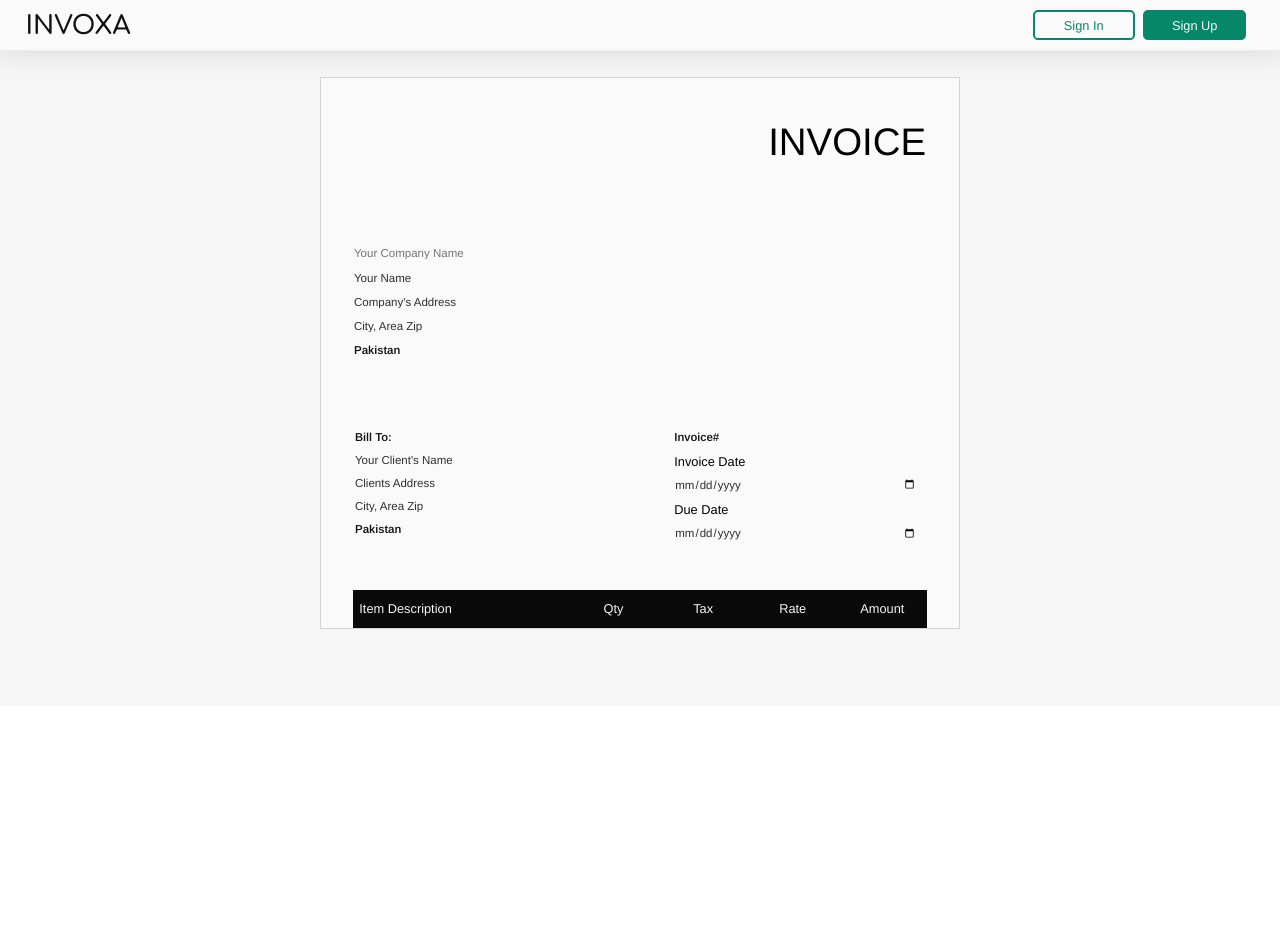
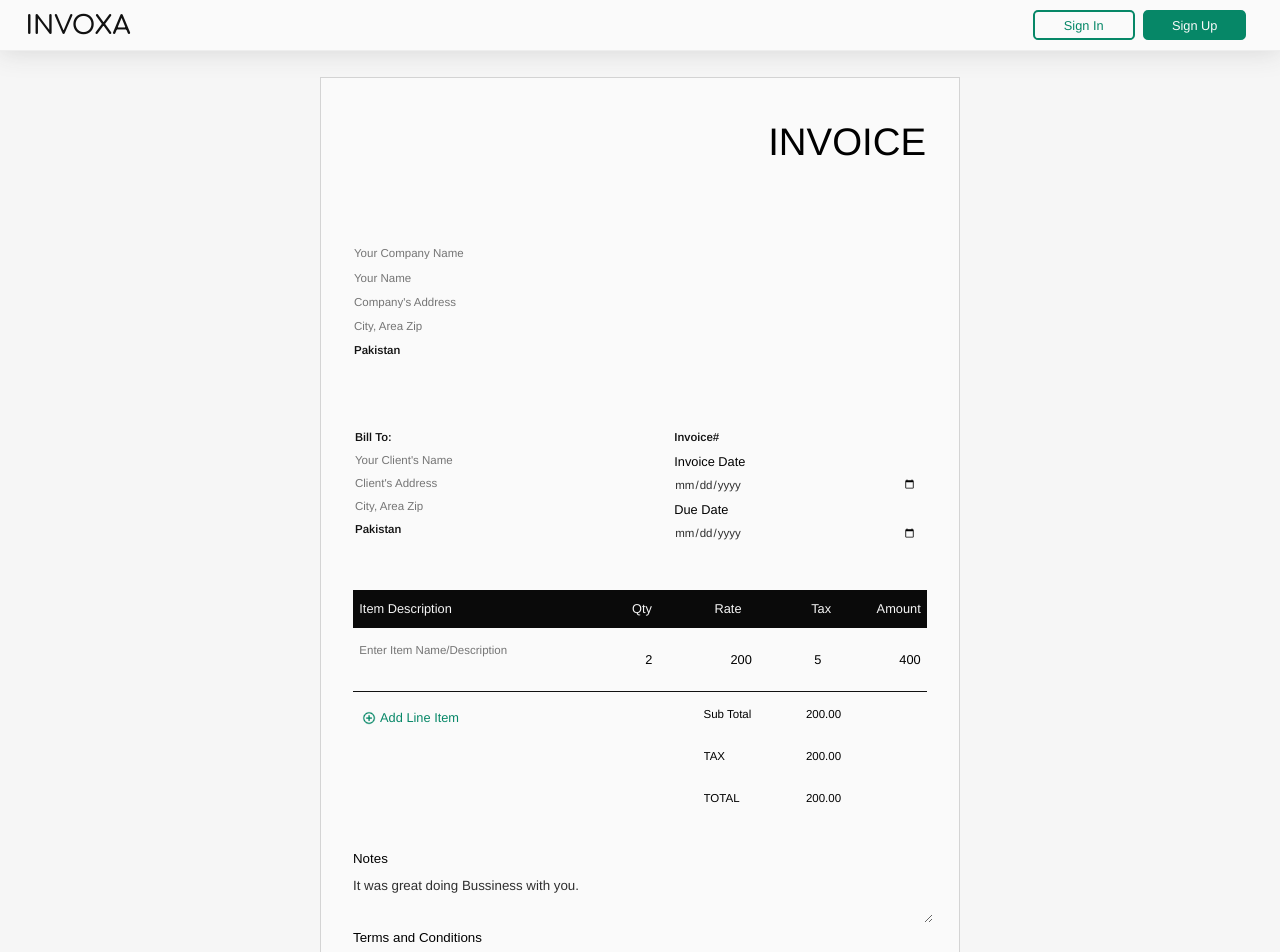
Before and after one commit to MuhammadTalha15/Invoxa, a React (Vite) app: page / in a window 1280 px wide. Shown: the top 952 px of the page. Before the commit the page ends 800 px from the top, so only its background shows below. Built offline with nearby package versions, Linux system fonts and the light colour scheme.

Commit message:
First Layer Design Completed

```diff
--- a/src/components/Main.jsx
+++ b/src/components/Main.jsx
@@ -11,7 +11,7 @@ const Main = () => {
     const [sellerCity, setCity] = useState('City, Area Zip');
     const [country, setCountry] = useState('Pakistan');
 
-    const [receiverBill, setReceiver] = useState('Bill To:');
+    const [receiverBill, setReceiver] = useState('Bill To: ');
     const [clientComp, setReceiverName] = useState(`Your Client's Name`);
     const [clientAddress, setReceiverAdress] = useState(`Clients Address`);
     const [receiverCity, setRecCity] = useState('City, Area Zip');
@@ -25,6 +25,23 @@ const Main = () => {
     const [rate, setRate] = useState('Rate');
     const [amount, setAmount] = useState('Amount');
 
+    const [quantityValue, setQuantityValue] = useState(2);
+    const [rateValue, setRateValue] = useState(200);
+    const [taxValue, setTaxValue] = useState(5);
+    const [amountValue, setAmountValue] = useState(rateValue * quantityValue);
+
+    const [subTotal, setSubTotal] = useState('Sub Total');
+    const [finalTax, setFinalTax] = useState('');
+    const [TOTAL, setAllTotal] = useState('TOTAL');
+
+    const [finalSubTotal, setFinalSubTotal] = useState();
+    const [finalAllTotal, setFinalAllTotal] = useState();
+
+    useEffect(() => {
+
+        setAmountValue(Number(rateValue) * Number(quantityValue));
+    }, [quantityValue, rateValue]);
+
 
     return (
         <>
@@ -34,18 +51,18 @@ const Main = () => {
                         <input className='inv-title' type="text" name="title" id="title" value={title} onChange={(e) => setTitle(e.target.value)} />
                     </div>
                     <div className="slr">
-                        <input className='slr-txt' type="text" name="slr" id="slr" placeholder={sellerCompany} onChange={(e) => setComp(e.target.value)} />
-                        <input className='slr-txt' type="text" name="slr" id="slr" value={sellerName} onChange={(e) => setSellerName(e.target.value)} />
-                        <input className='slr-txt' type="text" name="slr" id="slr" value={companyAddress} onChange={(e) => setAdress(e.target.value)} />
-                        <input className='slr-txt' type="text" name="slr" id="slr" value={sellerCity} onChange={(e) => setCity(e.target.value)} />
-                        <input className='slr-txt highlight' type="text" name="slr" id="slr" value={country} onChange={(e) => setCountry(e.target.value)} />
+                        <input className='slr-txt' type="text" name="slr" id="slr" placeholder="Your Company Name" onChange={(e) => setComp(e.target.value)} />
+                        <input className='slr-txt' type="text" name="slr" id="slr" placeholder='Your Name' onChange={(e) => setSellerName(e.target.value)} />
+                        <input className='slr-txt' type="text" name="slr" id="slr" placeholder={`Company's Address`} onChange={(e) => setAdress(e.target.value)} />
+                        <input className='slr-txt' type="text" name="slr" id="slr" placeholder='City, Area Zip' onChange={(e) => setCity(e.target.value)} />
+                        <input className='slr-txt highlight' placeholder='Your Country' type="text" name="slr" id="slr" value={country} onChange={(e) => setCountry(e.target.value)} />
                     </div>
                     <div className="slr client">
                         <div className="left">
                             <input className='slr-txt highlight' type="text" name="slr" id="slr" value={receiverBill} onChange={(e) => setReceiver(e.target.value)} />
-                            <input className='slr-txt' type="text" name="slr" id="slr" value={clientComp} onChange={(e) => setReceiverName(e.target.value)} />
-                            <input className='slr-txt' type="text" name="slr" id="slr" value={clientAddress} onChange={(e) => setReceiverAdress(e.target.value)} />
-                            <input className='slr-txt' type="text" name="slr" id="slr" value={receiverCity} onChange={(e) => setRecCity(e.target.value)} />
+                            <input className='slr-txt' type="text" name="slr" id="slr" placeholder={`Your Client's Name`} onChange={(e) => setReceiverName(e.target.value)} />
+                            <input className='slr-txt' type="text" name="slr" id="slr" placeholder={`Client's Address`} onChange={(e) => setReceiverAdress(e.target.value)} />
+                            <input className='slr-txt' type="text" name="slr" id="slr" placeholder={`City, Area Zip`} onChange={(e) => setRecCity(e.target.value)} />
                             <input className='slr-txt highlight' type="text" name="slr" id="slr" value={clientCountry} onChange={(e) => setClientCountry(e.target.value)} />
                         </div>
                         <div className="right">
@@ -58,12 +75,47 @@ const Main = () => {
                     </div>
                     <div className="table-hdr">
                         <div className="tble-tp">
-                            <input className='tble-des description' type="text" name="slr" id="slr" value={itemDesc} onChange={(e) => setClientCountry(e.target.value)} />
-                            <input className='tble-des' type="text" name="slr" id="slr" value={qty} onChange={(e) => setClientCountry(e.target.value)} />
-                            <input className='tble-des' type="text" name="slr" id="slr" value={tax} onChange={(e) => setClientCountry(e.target.value)} />
-                            <input className='tble-des' type="text" name="slr" id="slr" value={rate} onChange={(e) => setClientCountry(e.target.value)} />
-                            <input className='tble-des' type="text" name="slr" id="slr" value={amount} onChange={(e) => setClientCountry(e.target.value)} />
+                            <input className='tble-des description' type="text" name="slr" id="slr" value={itemDesc} onChange={(e) => setDescription(e.target.value)} />
+                            <input className='tble-des' type="text" name="slr" id="slr" value={qty} onChange={(e) => setQty(e.target.value)} />
+                            <input className='tble-des' type="text" name="slr" id="slr" value={rate} onChange={(e) => setRate(e.target.value)} />
+                            <input className='tble-des' type="text" name="slr" id="slr" value={tax} onChange={(e) => setTax(e.target.value)} />
+                            <input className='tble-des' type="text" name="slr" id="slr" value={amount} onChange={(e) => setAmount(e.target.value)} />
                         </div>
+                    </div>
+                    <div className="item-list-cnt">
+                        <div className="item-list">
+                            <textarea name="item" id="itemDescription" className='itemDescription' placeholder='Enter Item Name/Description'></textarea>
+                            <input type="number" name="" className='qtyValue' value={quantityValue} onChange={(e) => setQuantityValue(Number(e.target.value))} id="" />
+                            <input type="text" name="" className='rateValue' value={rateValue} onChange={(e) => setRateValue(e.target.value)} id="" />
+                            <input type="number" name="" className='taxValue' value={taxValue} onChange={(e) => setTaxValue(e.target.value)} id="" />
+                            <input type="text" name="" className='amountValue' value={amountValue} onChange={(e) => setAmountValue(e.target.value)} readOnly id="" />
+                        </div>
+                    </div>
+                    <div className="cal-cnt">
+                        <div className="lft-btn">
+                            <button className='add-btn'><span className='add-icon'></span>Add Line Item</button>
+                        </div>
+                        <div className="rigt-cal">
+                            <div className="fnl-dta">
+                                <input className='fnl-inpt' type="text" name="" id="" value={subTotal} onChange={(e) => setSubTotal(e.target.value)} />
+                                <input className='fnl-data' type="text" name="" id="" value={"200.00"} readOnly />
+                            </div>
+                            <div className="fnl-dta">
+                                <input className='fnl-inpt' type="text" name="" id="" value={`TAX`} />
+                                <input className='fnl-data' type="text" name="" id="" value={"200.00"} readOnly />
+                            </div>
+                            <div className="fnl-dta">
+                                <input className='fnl-inpt' type="text" name="" id="" value={TOTAL} onChange={(e) => setAllTotal(e.target.value)} />
+                                <input className='fnl-data' type="text" name="" id="" value={"200.00"} readOnly />
+                            </div>
+                        </div>
+                    </div>
+                    <div className="fnl-txt">
+                        <input type="text" value={'Notes'} className='fnl-nt-inpt' />
+                        <textarea name="" className='fnl-txt-area' value={'It was great doing Bussiness with you.'} id=""></textarea>
+
+                        <input type="text" value={'Terms and Conditions'} className='fnl-nt-inpt' />
+                        <textarea name="" className='fnl-txt-area' value={'Please make the payment by the due date.'} id=""></textarea>
                     </div>
                 </section>
             </main>
--- a/src/styles/main.scss
+++ b/src/styles/main.scss
@@ -59,6 +59,7 @@ $bordercheck: 1px solid transparent;
                 padding: 0 .5vmax;
                 color: rgb(47, 47, 47);
                 background-color: transparent;
+                border-radius: .3vmax;
             }
 
             .slr-txt:hover,
@@ -121,14 +122,189 @@ $bordercheck: 1px solid transparent;
                     padding: 0 .5vmax;
                     color: #F6F6F6;
                     background-color: transparent;
-                    text-align: center;
+                    text-align: right;
                 }
 
-                .description{
+                .description {
                     width: 30vmax;
                     text-align: left;
                 }
             }
         }
+
+        .item-list-cnt {
+            height: auto;
+            width: 100%;
+            @include flex(center, center, row);
+
+            .item-list {
+                height: 5vmax;
+                width: 90%;
+                border-bottom: 1px solid #111;
+                @include flex(center, center, row);
+                gap: .1vmax;
+
+                .itemDescription {
+                    width: 30vmax;
+                    height: 3.5vmax;
+                    border: none;
+                    resize: none;
+                    font-family: 'Arimo', sans-serif;
+                    font-size: 1vmax;
+                    padding: .5vmax .5vmax;
+                    border-radius: .3vmax;
+                    background-color: transparent;
+                }
+
+                .itemDescription::placeholder {
+                    font-size: .9vmax;
+                }
+
+                .itemDescription:hover,
+                .itemDescription:focus {
+                    outline: 2px solid #068767;
+                }
+
+                .qtyValue,
+                .rateValue,
+                .taxValue,
+                .amountValue {
+                    font-size: 1vmax;
+                    font-family: 'Arimo', sans-serif;
+                    height: 3.5vmax;
+                    width: 6.5vmax;
+                    border: none;
+                    padding: 0 .5vmax;
+                    text-align: right;
+                    border-radius: .3vmax;
+                    background-color: transparent;
+                }
+
+                .qtyValue:hover,
+                .qtyValue:focus,
+                .rateValue:hover,
+                .rateValue:focus,
+                .taxValue:hover,
+                .taxValue:focus,
+                .amountValue:hover,
+                .amountValue:focus {
+                    outline: 2px solid #068767;
+                }
+            }
+        }
+
+        .cal-cnt {
+            height: 10vmax;
+            width: 100%;
+            @include flex(center, center, row);
+
+            .lft-btn,
+            .rigt-cal {
+                height: 100%;
+                width: 50%;
+
+            }
+
+            .lft-btn {
+                padding: 1vmax 2vmax;
+            }
+
+            .add-btn {
+                height: 2vmax;
+                width: 10vmax;
+                background: rgba(6, 135, 103, 0);
+                border-radius: .3vmax;
+                border: none;
+                @include flex(center, center, row);
+                color: #068767;
+                font-size: 1vmax;
+                font-family: 'Arimo', sans-serif;
+                text-decoration: none;
+                transition: 0.3s;
+                @include flex(center, center, row);
+                gap: .3vmax;
+                cursor: pointer;
+            }
+
+            .add-btn:hover {
+                color: #064a39;
+            }
+
+            .add-icon {
+                height: 1.1vmax;
+                width: 1.1vmax;
+                background-image: url(../assets/add.png);
+                background-size: contain;
+                background-position: center;
+            }
+
+            .rigt-cal{
+                @include flex(center, center, column);
+            }
+
+            .fnl-dta{
+                width: 100%;
+                height: 33%;
+
+                @include flex(center, center, row);
+
+                .fnl-inpt, .fnl-data{
+                    height: 2.5vmax;
+                    width: 8vmax;
+                    padding: 0 .5vmax;
+                    font-size: .9vmax;
+                    font-family: 'Arimo', sans-serif;
+                    background-color: transparent;
+                    border: none;
+                    border-radius: .3vmax;
+                }
+
+                .fnl-inpt:hover, .fnl-inpt:focus{
+                outline: 2px solid #068767;
+            }
+
+                .fnl-data{
+                    cursor: not-allowed;
+                }
+            }
+        }
+
+        .fnl-txt{
+            height: 20vmax;
+            width: 100%;
+            padding: 2vmax 2vmax;
+
+            .fnl-nt-inpt{
+                height: 2vmax;
+                width: 100%;
+                outline: none;
+                padding: .5vmax .5vmax;
+                background-color: transparent;
+                border: none;
+                border-radius: .3vmax;
+            }
+
+            .fnl-nt-inpt:hover, .fnl-nt-inpt:focus{
+                outline: 2px solid #068767;
+            }
+
+            .fnl-txt-area{
+                height: 4vmax;
+                width: 100%;
+                outline: none;
+                padding: .5vmax .5vmax;
+                background-color: transparent;
+                border: none;
+                border-radius: .3vmax;
+                font-family: 'Arimo', sans-serif;
+                color: rgb(47, 47, 47);
+                border-radius: .3vmax;
+                resize: vertical;
+            }
+
+            .fnl-txt-area:hover, .fnl-txt-area:focus{
+                outline: 2px solid #068767;
+            }
+        }
     }
 }
```
Also changed, not shown: src/assets/add.png (added).
